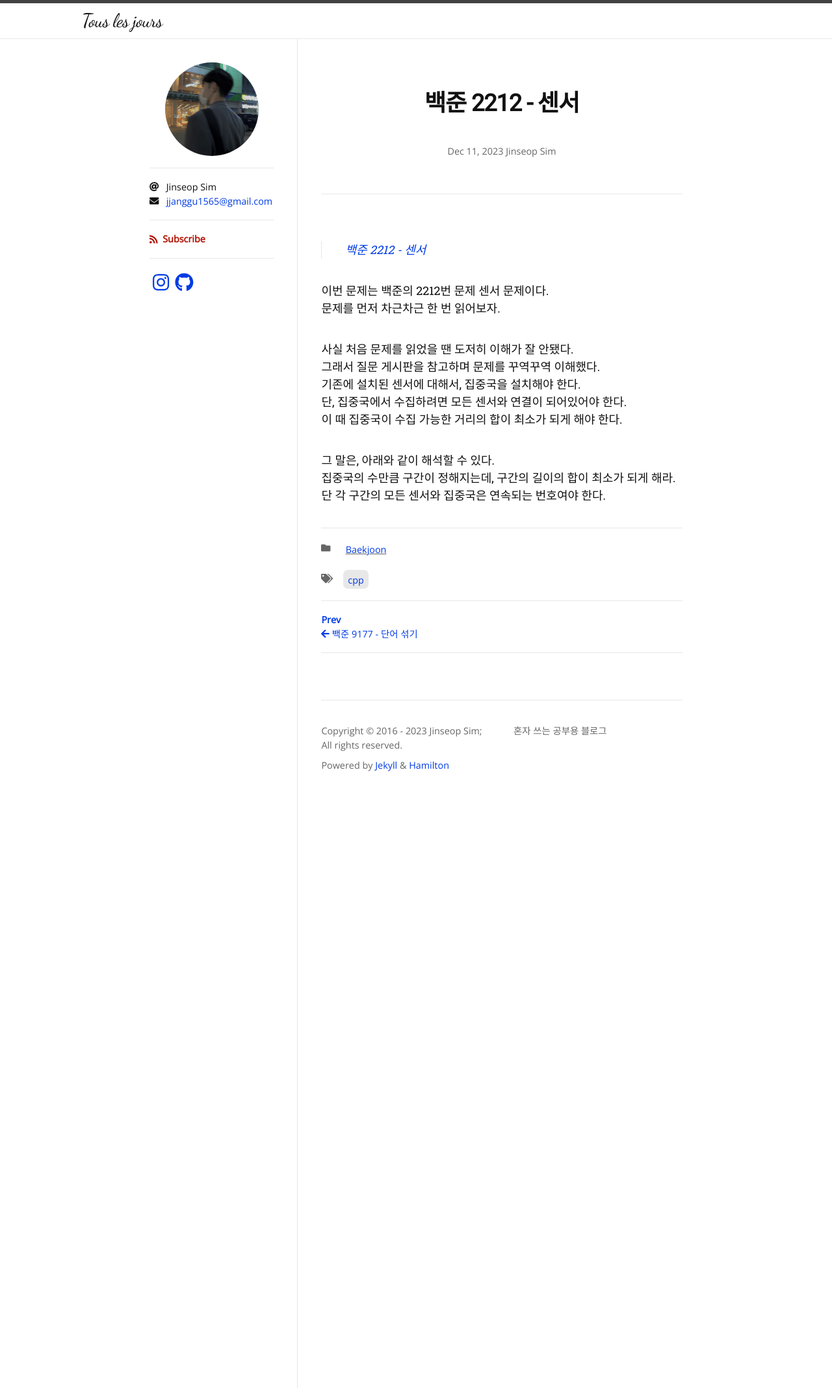
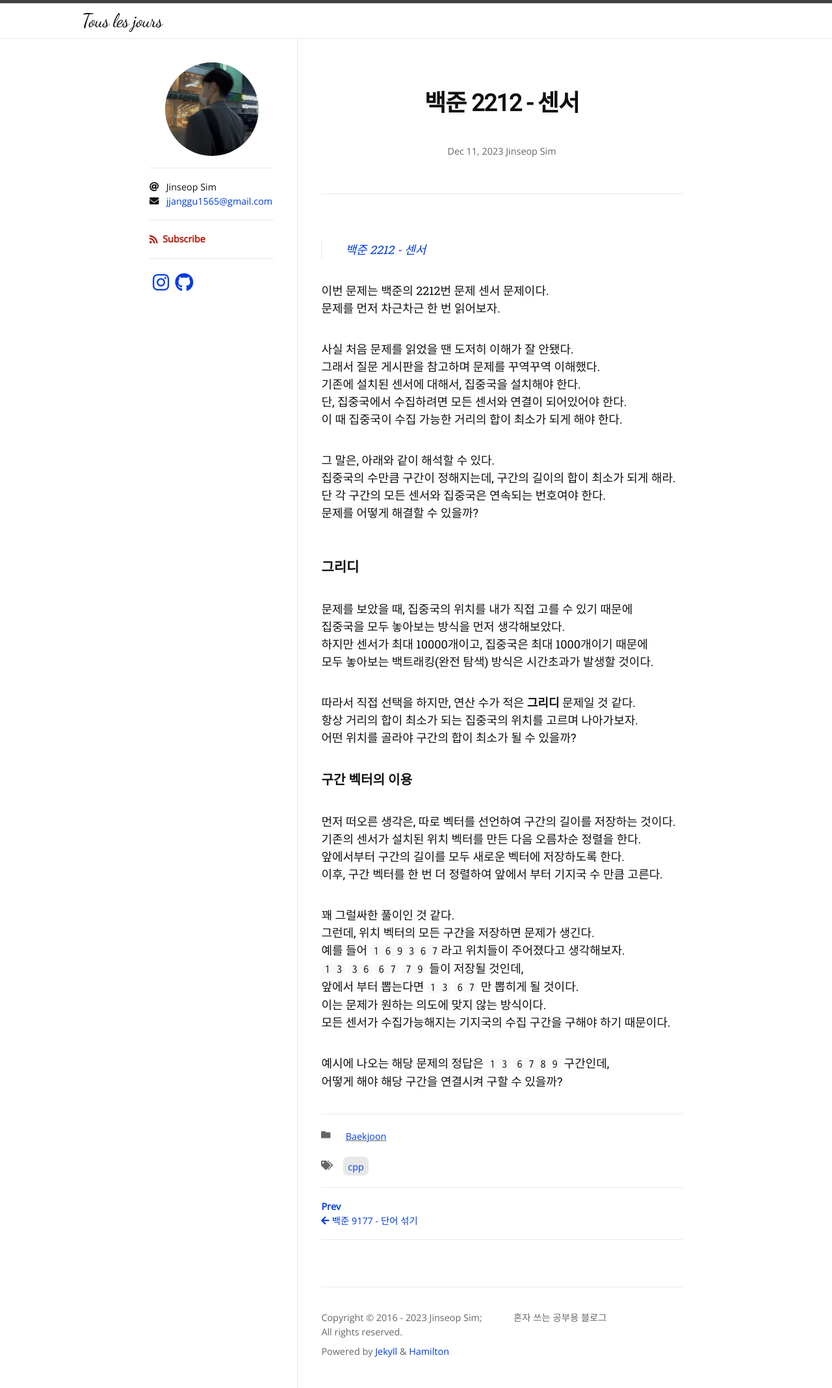
Before and after one commit to Jinseop-Sim/Jinseop-Sim.github.io, a Jekyll site: the page built from _posts/2023-12-11-bj-2212.md, in a window 1280 px wide. Shown: the whole page at 65% size. Built offline with Jekyll 4.4.1, drawn with Linux system fonts in a browser that asks for light colours; nearby versions of some CDN libraries; some web fonts are replaced.

Commit message:
글 수정

````diff
--- a/_posts/2023-12-11-bj-2212.md
+++ b/_posts/2023-12-11-bj-2212.md
@@ -20,3 +20,31 @@ author:
 그 말은, 아래와 같이 해석할 수 있다.
 집중국의 수만큼 구간이 정해지는데, 구간의 길이의 합이 최소가 되게 해라.
 단 각 구간의 모든 센서와 집중국은 연속되는 번호여야 한다.
+문제를 어떻게 해결할 수 있을까?
+
+### 그리디
+문제를 보았을 때, 집중국의 위치를 내가 직접 고를 수 있기 때문에
+집중국을 모두 놓아보는 방식을 먼저 생각해보았다.
+하지만 센서가 최대 10000개이고, 집중국은 최대 1000개이기 때문에
+모두 놓아보는 백트래킹(완전 탐색) 방식은 시간초과가 발생할 것이다.
+
+따라서 직접 선택을 하지만, 연산 수가 적은 __그리디__ 문제일 것 같다.
+항상 거리의 합이 최소가 되는 집중국의 위치를 고르며 나아가보자.
+어떤 위치를 골라야 구간의 합이 최소가 될 수 있을까?
+
+#### 구간 벡터의 이용
+먼저 떠오른 생각은, 따로 벡터를 선언하여 구간의 길이를 저장하는 것이다.
+기존의 센서가 설치된 위치 벡터를 만든 다음 오름차순 정렬을 한다.
+앞에서부터 구간의 길이를 모두 새로운 벡터에 저장하도록 한다.
+이후, 구간 벡터를 한 번 더 정렬하여 앞에서 부터 기지국 수 만큼 고른다.
+
+꽤 그럴싸한 풀이인 것 같다.
+그런데, 위치 벡터의 모든 구간을 저장하면 문제가 생긴다.
+예를 들어 ```1 6 9 3 6 7```라고 위치들이 주어졌다고 생각해보자.
+```1 3``` ```3 6``` ```6 7``` ```7 9``` 들이 저장될 것인데,
+앞에서 부터 뽑는다면 ```1 3``` ```6 7``` 만 뽑히게 될 것이다.
+이는 문제가 원하는 의도에 맞지 않는 방식이다.
+모든 센서가 수집가능해지는 기지국의 수집 구간을 구해야 하기 때문이다.
+
+예시에 나오는 해당 문제의 정답은 ```1 3``` ```6 7 8 9``` 구간인데,
+어떻게 해야 해당 구간을 연결시켜 구할 수 있을까?
````
